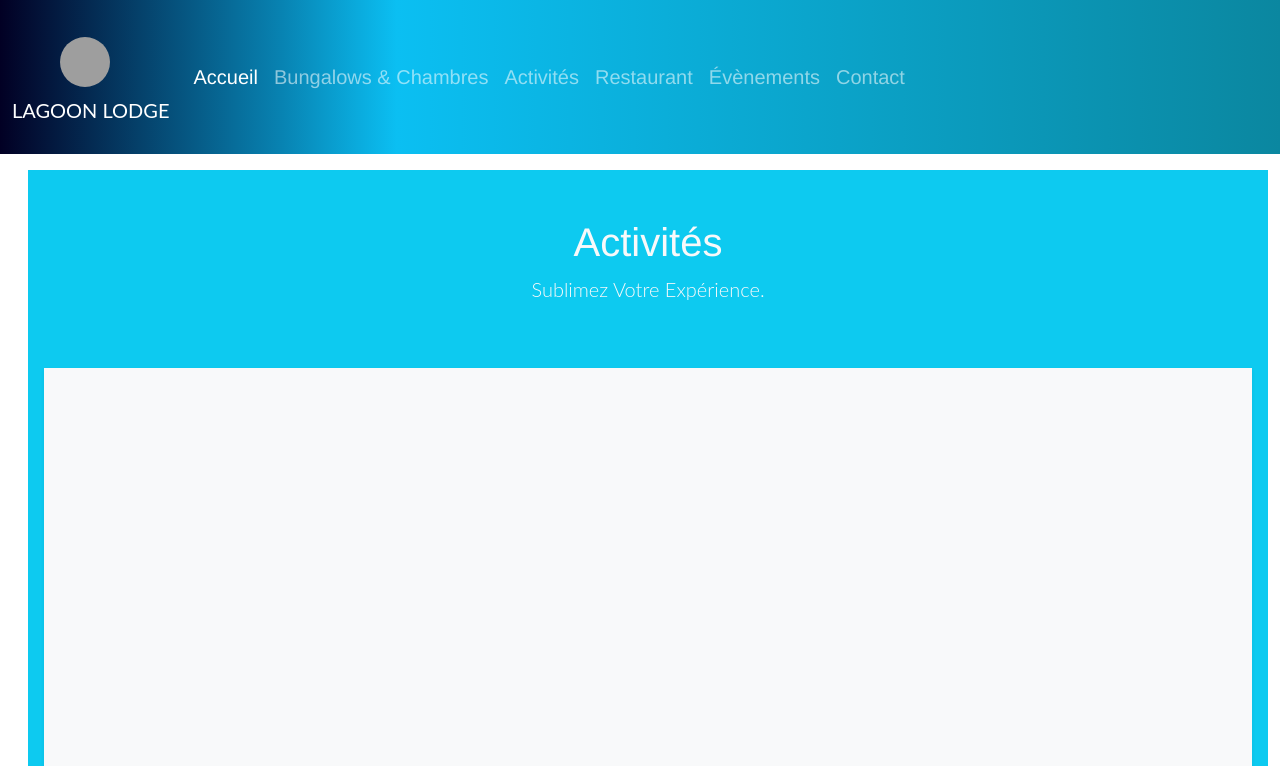
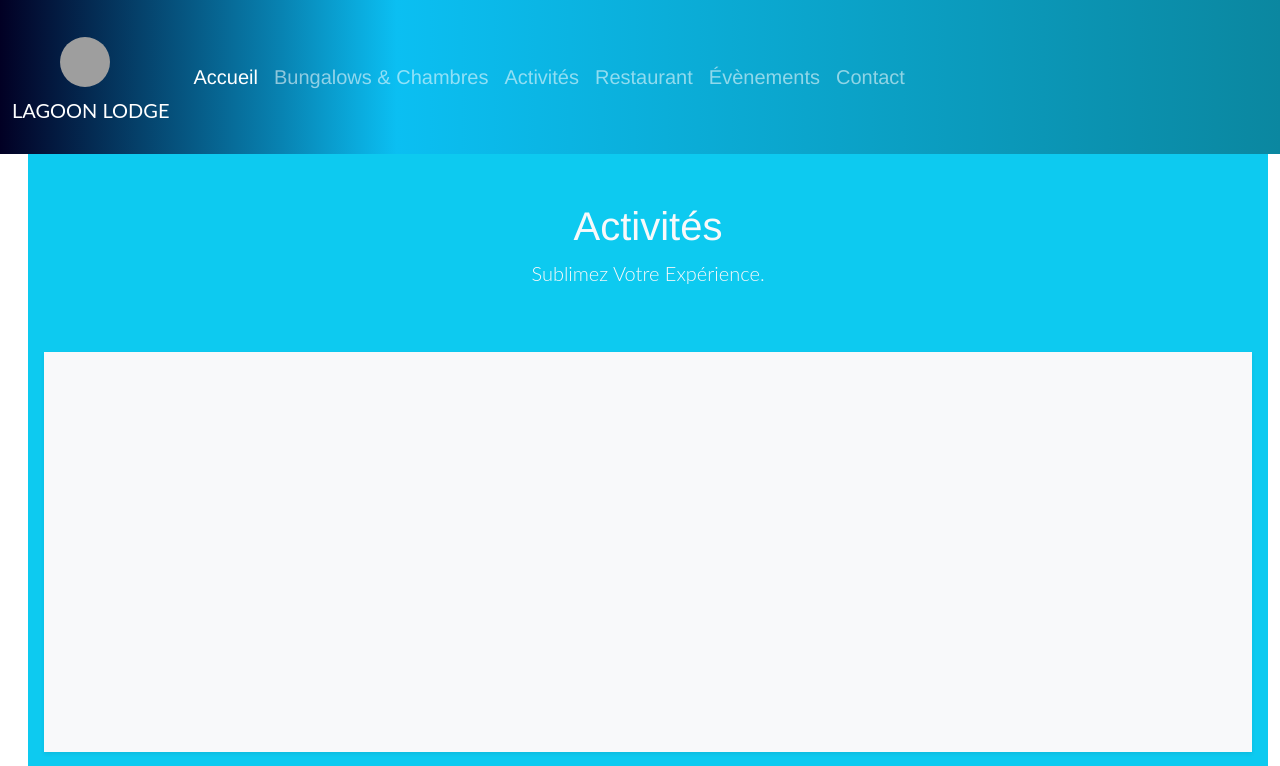
Before and after one commit to LEX-ONE7/Pension-Lagoon-2, a React (Create React App) app: page /activites in a window 1280 px wide. Shown: the top 766 px of the page. Built offline with nearby package versions, Linux system fonts and the light colour scheme; no server answers; the database is empty; grey boxes are pictures that could not be loaded.

Commit message:
1 file modified

```diff
--- a/components/activities/BoxActivities.tsx
+++ b/components/activities/BoxActivities.tsx
@@ -4,7 +4,7 @@ const BoxActivities = () => (
   <div className="container-fluid ">
     <div className="row">
       <div className="col-12 bg-white">
-        <div className="d-md-flex flex-md-equal w-100 my-md-3 ps-md-3">
+        <div className="d-flex flex-md-equal ps-md-3">
           <div className="text-light bg-info px-3  text-center overflow-auto">
             <div className="my-4 py-4">
               <h2 className="display-6">Activités</h2>
```
